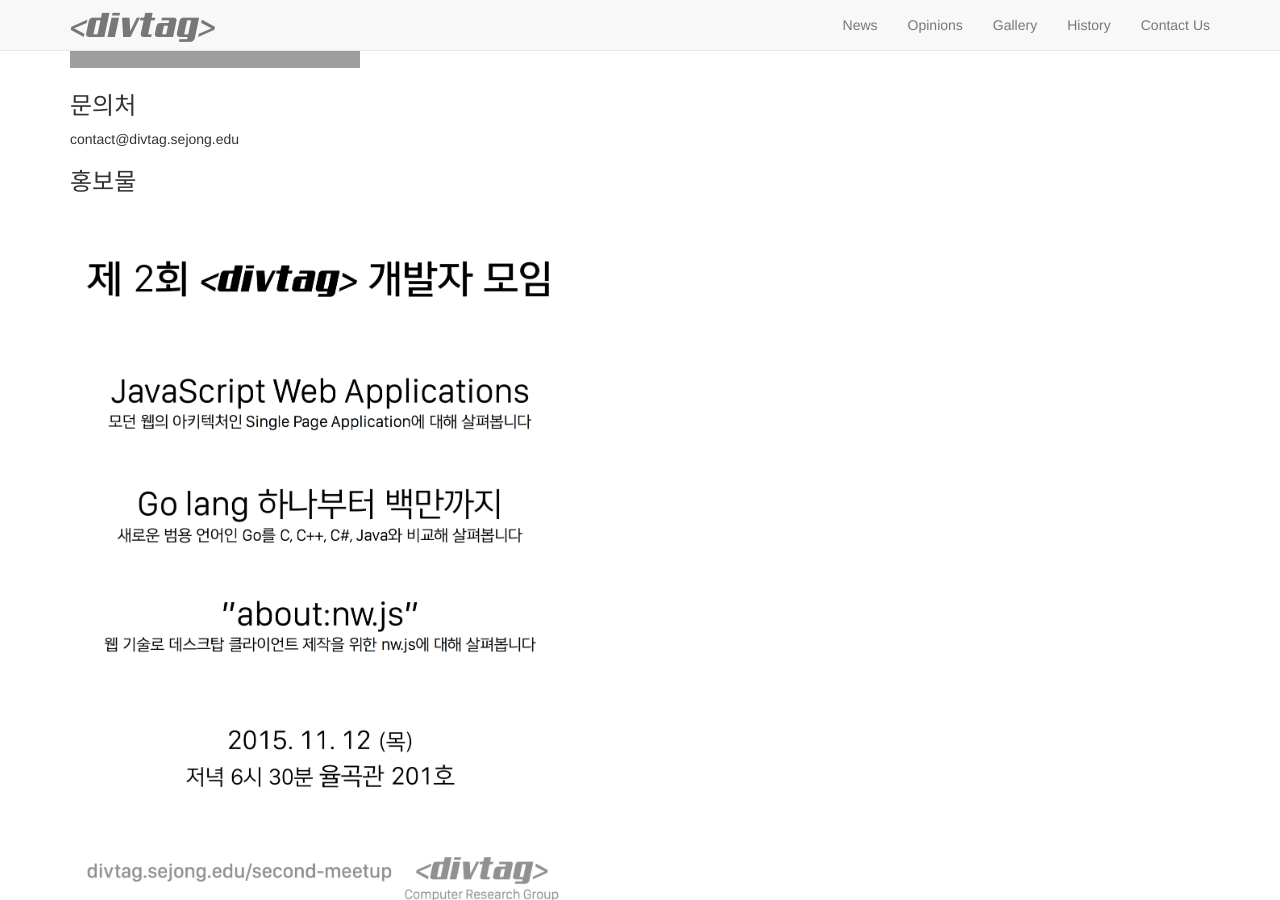
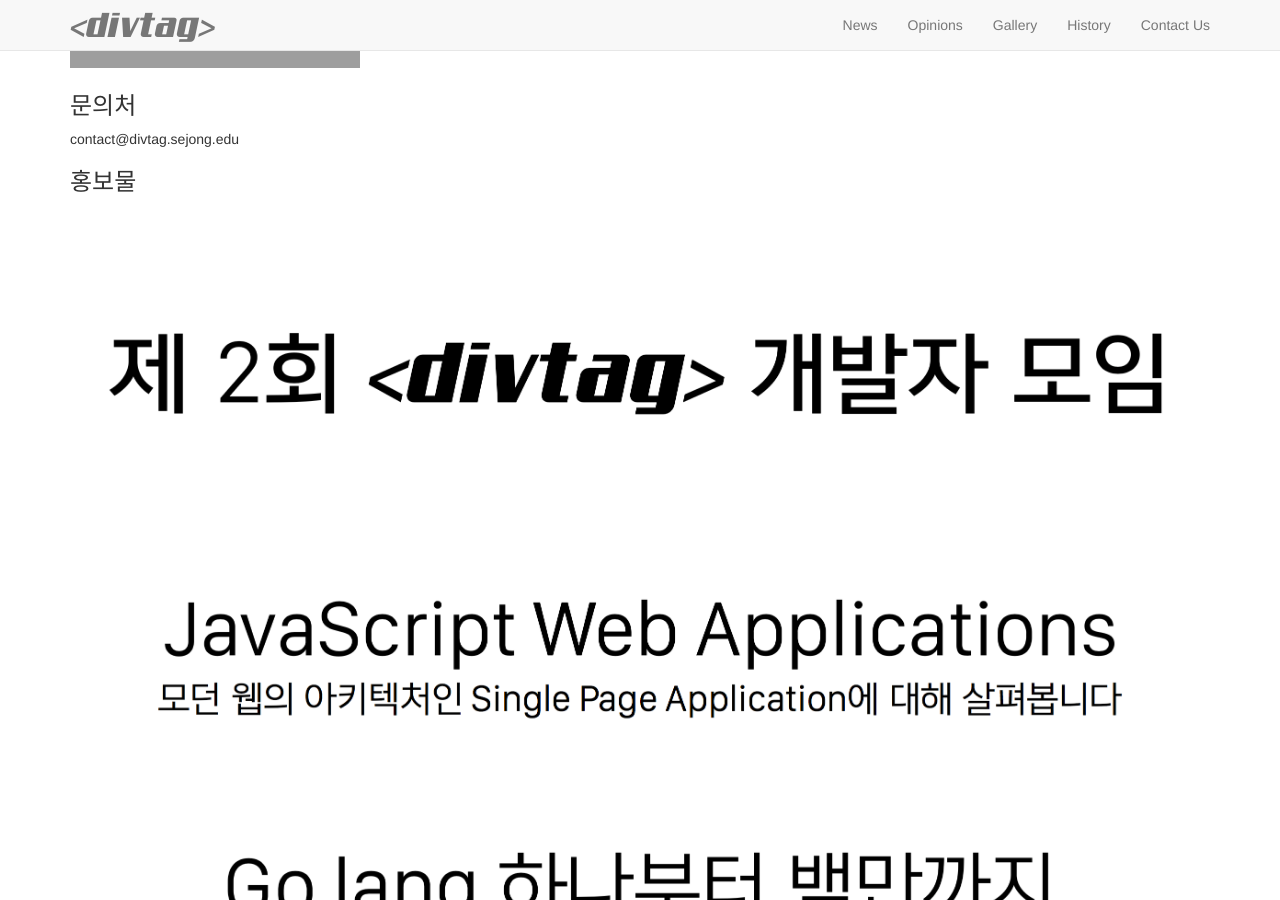
Before and after one commit to divtagers/divtagers.github.io, a Jekyll site: the page built from _posts/2015-08-19-divtag-meetup-second.md, in a window 1280 px wide and 900 px high, scrolled down 1267 px. Built offline with Jekyll 4.4.1, drawn with Linux system fonts in a browser that asks for light colours; Markdown is read by kramdown in place of the engine named in the settings; grey boxes are pictures that could not be loaded.

Commit message:
edit poster width

```diff
--- a/_posts/2015-08-19-divtag-meetup-second.md
+++ b/_posts/2015-08-19-divtag-meetup-second.md
@@ -96,4 +96,4 @@ contact@divtag.sejong.edu
 
 ###홍보물
 
-<img src="/img/post/second-meetup-poster.png" alt="second-meetup-poster" style="width: 500px;">
+<img src="/img/post/second-meetup-poster.png" alt="second-meetup-poster" style="width: 100%;">
```
